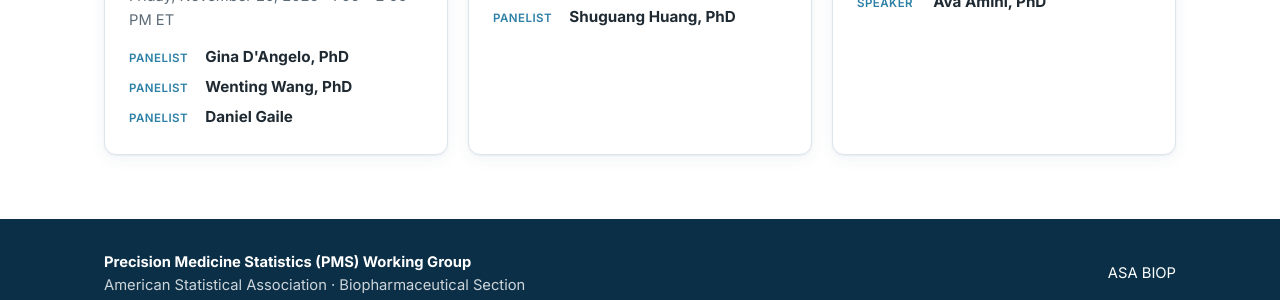
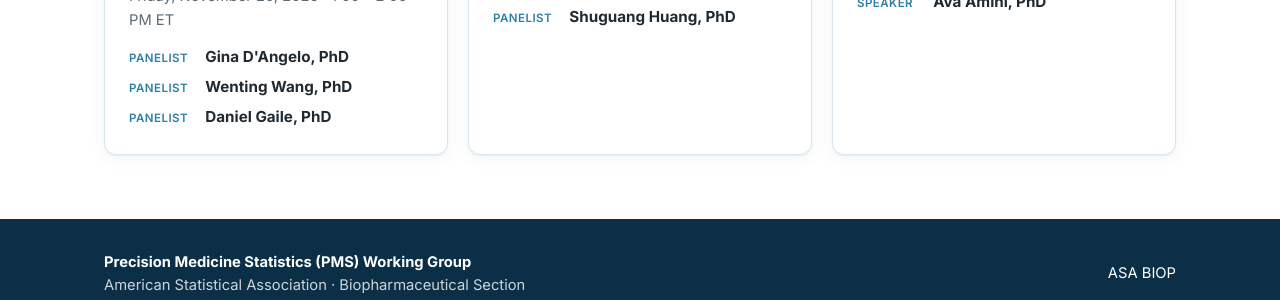
Before and after one commit to asa-biop-pms/asa-biop-pms.github.io, a Jekyll site: the page built from index.html, in a window 1280 px wide and 900 px high, scrolled down 1074 px. Shown: the part 570-870 px from the top of the window. Built offline with Jekyll 4.4.1, drawn with Linux system fonts in a browser that asks for light colours.

Commit message:
Update webinars.yml

```diff
--- a/_data/webinars.yml
+++ b/_data/webinars.yml
@@ -14,7 +14,7 @@
   people:
     - { name: "Gina D'Angelo, PhD", role: Panelist, position: "Director, Oncology Statistical Innovation, AstraZeneca" }
     - { name: "Wenting Wang, PhD", role: Panelist, position: "Global Head of Biomarker Statistics, Sanofi" }
-    - { name: "Daniel Gaile", role: Panelist, position: "Head of Biostatistics, Guardant Health" }
+    - { name: "Daniel Gaile, PhD", role: Panelist, position: "Head of Biostatistics, Guardant Health" }
     - { name: "Kui Shen, PhD", role: Host, position: "Senior Director, Precision Medicine and AI, Bayer" }
   links:
     registration: ""
```
